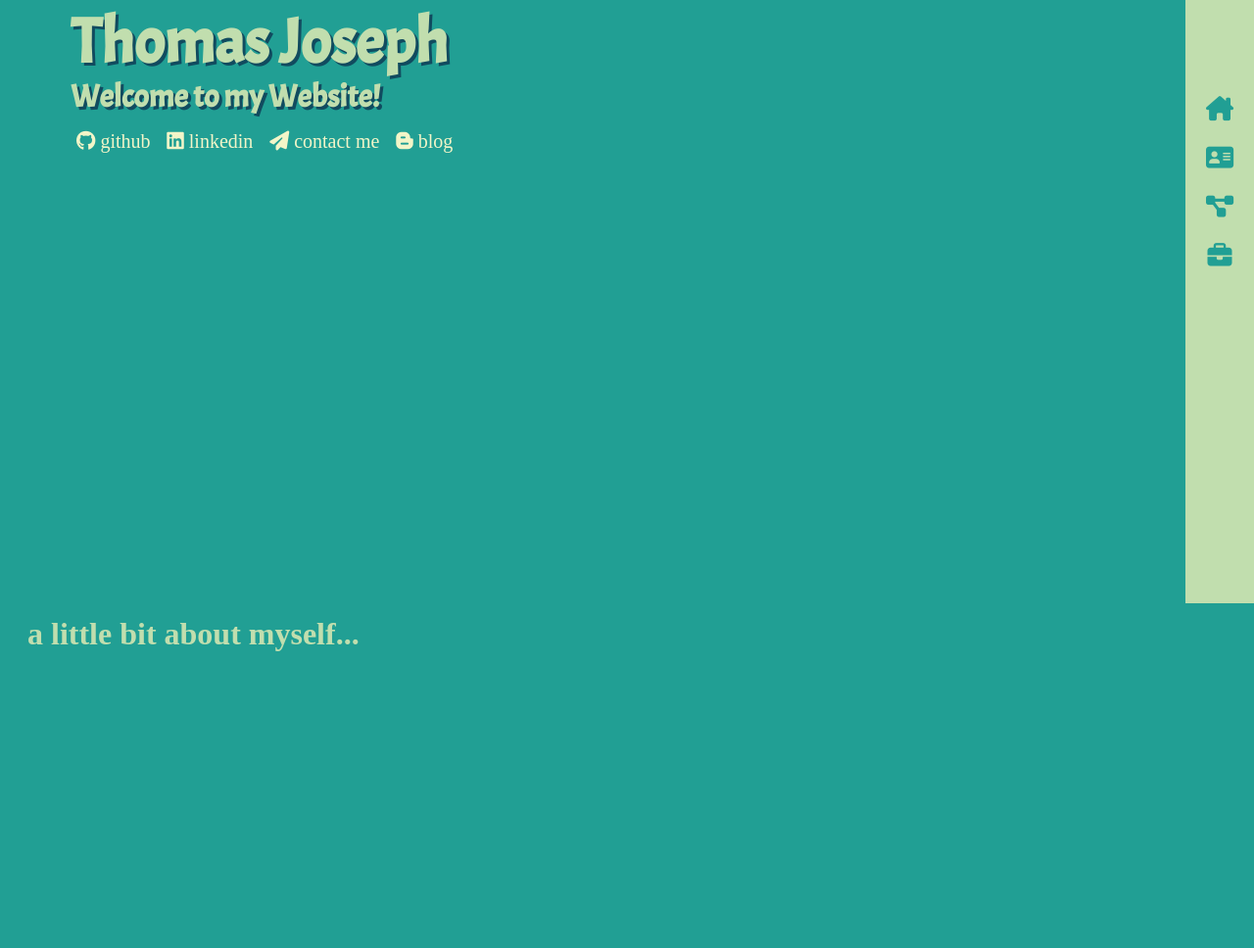
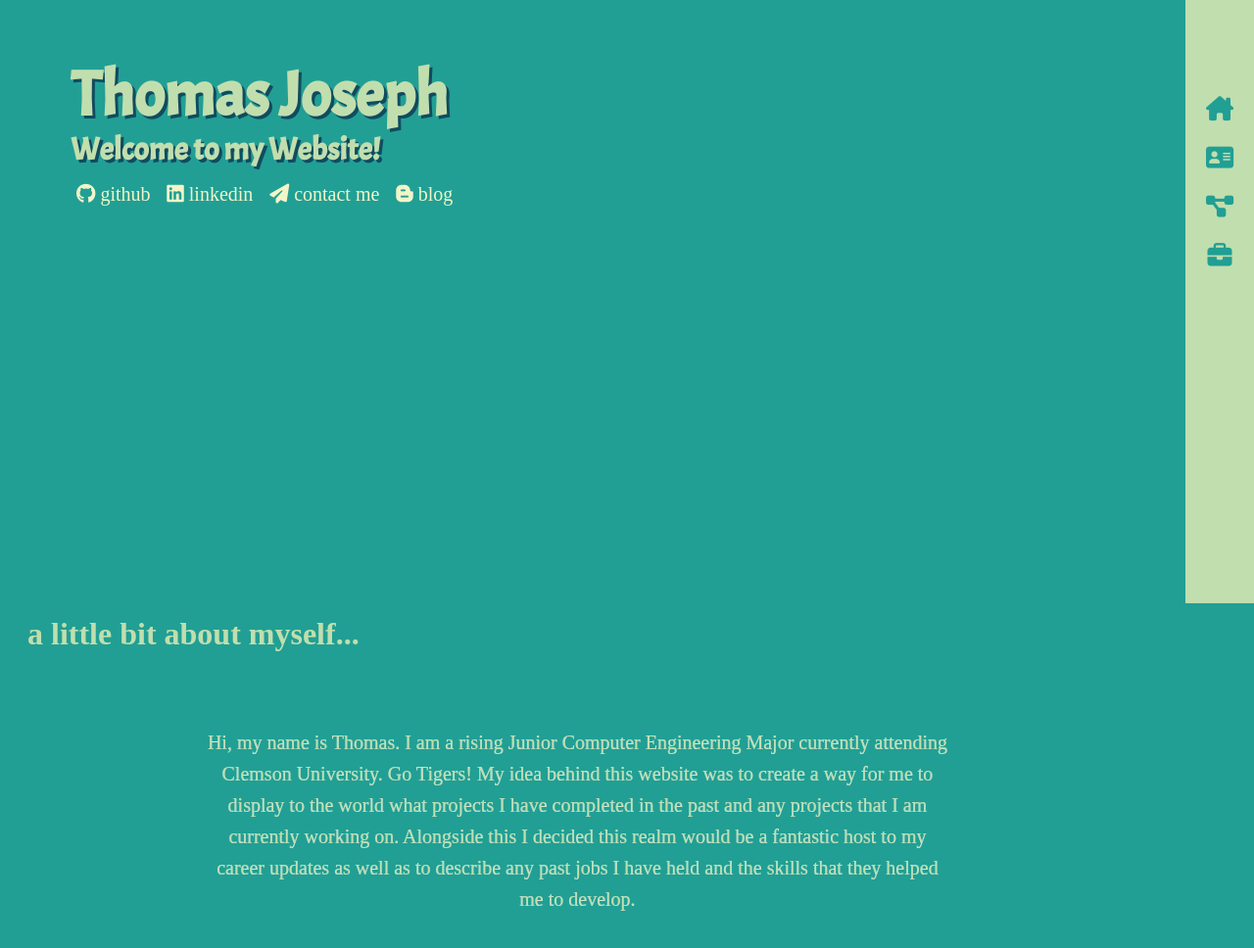
Before and after one commit to TRJoseph/MyWebsite, a plain HTML site: page index.html in a window 1280 px wide. Shown: the part 184-1152 px from the top of the page at 98% size. Drawn offline with Linux system fonts and the light colour scheme.

Commit message:
about me section update

```diff
--- a/index.html
+++ b/index.html
@@ -79,7 +79,12 @@
       </div>
   </section>
     <section id="aboutMeSect">
-      <div><h1 class="sectionTitle">a little bit about myself...</h1></div>
+      <div><h2 class="sectionTitle">a little bit about myself...</h2>
+      <p id="sectionParagraph">Hi, my name is Thomas. I am a rising Junior Computer Engineering Major currently attending Clemson University. Go Tigers!
+        My idea behind this website was to create a way for me to display to the world what projects I have completed in the
+        past and any projects that I am currently working on. Alongside this I decided this realm would be a fantastic host to
+        my career updates as well as to describe any past jobs I have held and the skills that they helped me to develop.
+      </p></div>
     </section>
     <section id="projectsSect">
       <div><h1 class="sectionTitle">some of my Projects...</h1>
--- a/styles.css
+++ b/styles.css
@@ -6,13 +6,15 @@ html {
 
 .page {
     padding-top: 0px;
+    margin: 0;
+    padding: 0;
 }
 
 .content {
     font-family: 'Acme', sans-serif;
     text-shadow: 3px 3px 0px #114b5f;
     margin-left: 5vw;
-    margin-top: 14vw;
+    margin-top: -12vw;
 }
 
 #title {
@@ -105,7 +107,7 @@ html {
 .side-bar-arrow-right {
     width: 0;
     height: 0;
-    bottom: 25.75px;
+    bottom: 26px;
     left: 88px;
     border-top: 15px solid transparent;
     border-bottom: 15px solid transparent;
@@ -139,8 +141,21 @@ section {
     margin-left: 20px;
 }
 
+#sectionParagraph {
+    width: 60%;
+    text-align: center;
+    margin-left: 16%;
+    margin-top: 5%;
+    display: flex;
+    font-size: 20px;
+    color: rgb(193, 222, 174);
+    -webkit-text-stroke-width: 0.2px;
+    -webkit-text-stroke-color: #fff;
+    line-height: 1.6;
+}
+
 @media (min-width: 576px) {
-    #main-page {
+    #mainSect {
       padding-top: 0px;
       display: -webkit-box;
       display: -ms-flexbox;
```
